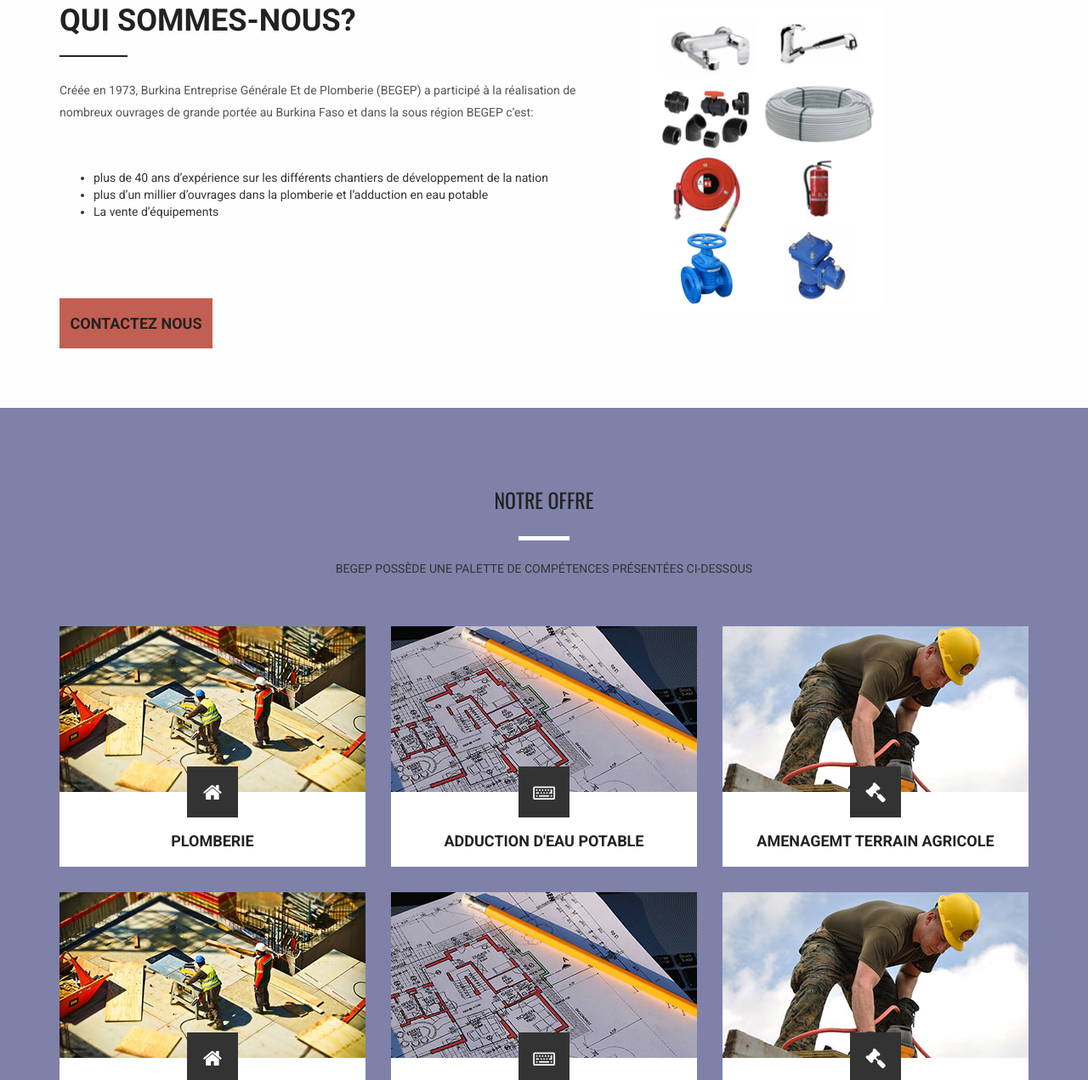
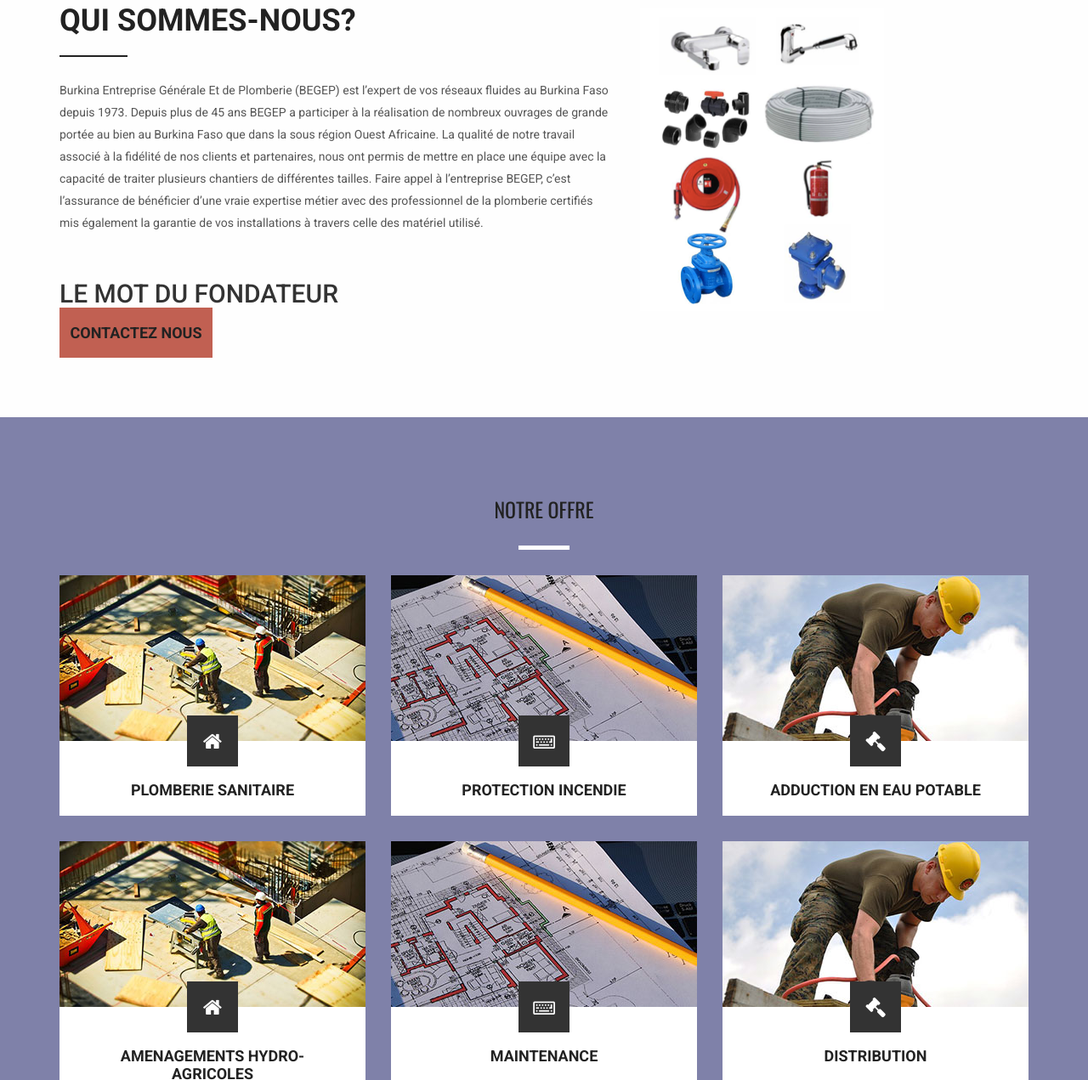
Before and after one commit to aissatarm/begep.github.io, a plain HTML site: page index.html in a window 1280 px wide. Shown: the part 983-2254 px from the top of the page at 85% size. Drawn offline with nearby package versions, Linux system fonts and the light colour scheme.

Commit message:
mes modif que papa a demandé

```diff
--- a/index.html
+++ b/index.html
@@ -5,7 +5,7 @@
     <meta http-equiv="X-UA-Compatible" content="IE=edge">
     <meta name="viewport" content="width=device-width, initial-scale=1">
 
-    <title>BEGEP le retour</title>
+    <title>BEGEP</title>
 
     <!-- Favicon -->
     <link rel="icon" href="images/favicon.png" type="image/x-icon" />
@@ -39,7 +39,7 @@
             <ul class="nav navbar-nav top_nav">
                 <li><a href="#"><i class="fa fa-phone"></i>+226 25 36 10 26</a></li>
                 <li><a href="#"><i class="fa fa-envelope-o"></i>info@begep.net</a></li>
-                <li><a href="#"><i class="fa fa-clock-o"></i>Du lundi au vendredi 07:30-12:30 / 13:00-15:00 - Samedi: 07:30-12:30</a></li>
+                <li><a href="#"><i class="fa fa-clock-o"></i>Du lundi au vendredi 07:30-15:30 - Samedi: 07:30-12:30</a></li>
             </ul>
             <ul class="nav navbar-nav navbar-right social_nav">
                 <li><a href="#"><i class="fa fa-facebook" aria-hidden="true"></i></a></li>
@@ -75,7 +75,7 @@
                     <span class="icon-bar"></span>
                     <span class="icon-bar"></span>
                     </button>
-                    <a class="navbar-brand" href="index.html"><img src="images/logo-3.jpg" alt=logo begep""></a>
+                    <a class="navbar-brand" href="index.html"><img src="images/Logo complet BEGEP 2.png" alt=logo begep""></a>
                 </div>
             </div>
 
@@ -102,10 +102,9 @@
             <div data-thumb="images/car3.jpg" data-src="images/car3.jpg">
                 <div class="camera_caption">
                    <div class="container">
-                        <h5 class=" wow fadeInUp animated">Bienvenue sur le site de</h5>
-                        <h3 class=" wow fadeInUp animated" data-wow-delay="0.5s">BEGEP</h3>
-                        <p class=" wow fadeInUp animated" data-wow-delay="0.8s">Burkina Entreprise Générale Et de Plomberie</p>
-                        <a class=" wow fadeInUp animated" data-wow-delay="1s" href="#">En savoir plus</a>
+                        <h5 visibility: hidden class=" wow fadeInUp animated">Bienvenue sur le site de</h5>
+                        <h3 visibility: hidden class=" wow fadeInUp animated" data-wow-delay="0.5s">BEGEP</h3>
+                        <p visibility: hidden class=" wow fadeInUp animated" data-wow-delay="0.8s">Burkina Entreprise Générale Et de Plomberie</p>
                    </div>
                 </div>
             </div>
@@ -177,16 +176,15 @@
                     <div class="subtittle">
                         <h2>QUI SOMMES-NOUS?</h2>
                     </div>
-                    <p>Créée en 1973, Burkina Entreprise Générale Et de Plomberie (BEGEP)
-                     a participé à la réalisation de nombreux ouvrages de grande portée
-                    au Burkina Faso et dans la sous région
-										BEGEP c’est:
-										<ul>
-										<li>plus de 40 ans d’expérience sur les différents chantiers de développement de la nation</li>
-										<li>plus d’un millier d’ouvrages dans la plomberie et l’adduction en eau potable</li>
-										<li>La vente d’équipements</li>
-										</ul>
+                    <p>Burkina Entreprise Générale Et de Plomberie (BEGEP) est l’expert de vos réseaux fluides au Burkina Faso depuis 1973. Depuis plus de 45 ans BEGEP a participer à la réalisation de nombreux ouvrages de grande portée au bien au Burkina Faso que dans la sous région Ouest Africaine.
+La qualité de notre travail associé à la fidélité de nos clients et partenaires, nous ont permis de mettre en place une équipe avec la capacité de traiter plusieurs chantiers de différentes tailles.
+
+Faire appel à l’entreprise BEGEP, c’est l’assurance de bénéficier d’une vraie expertise métier avec des professionnel de la plomberie certifiés mis également la garantie de vos installations à travers celle des matériel utilisé.
+
+
                                         </p>
+                                        <h2>LE MOT DU FONDATEUR</h2>
+
                     <a href="#" class="button_all">Contactez nous</a>
                 </div>
                 <div class="col-md-5 col-sm-6 about_client">
@@ -202,7 +200,7 @@
         <div class="container">
             <div class="tittle wow fadeInUp">
                 <h2>NOTRE OFFRE</h2>
-                <h4>BEGEP possède une palette de compétences présentées ci-dessous</h4>
+                 <h4 visibility: hidden> BEGEP possède une palette de compétences présentées ci-dessous</h4>
             </div>
             <div class="construction_iner">
             <div class="row">
@@ -212,7 +210,7 @@
                    </div>
                    <div class="cns-content">
                         <i class="fa fa-home" aria-hidden="true"></i>
-                        <a href="#">PLOMBERIE</a>
+                        <a href="#">PLOMBERIE SANITAIRE</a>
                    </div>
                 </div>
                 <div class="col-md-4 col-sm-6 construction">
@@ -221,7 +219,7 @@
                    </div>
                    <div class="cns-content">
                         <i class="fa fa-keyboard-o" aria-hidden="true"></i>
-                        <a href="#">ADDUCTION D'EAU POTABLE</a>
+                        <a href="#">PROTECTION INCENDIE</a>
                    </div>
                 </div>
                 <div class="col-md-4 col-sm-6 construction">
@@ -230,7 +228,7 @@
                    </div>
                    <div class="cns-content">
                         <i class="fa fa-gavel" aria-hidden="true"></i>
-                        <a href="#">AMENAGEMT TERRAIN AGRICOLE</a>
+                        <a href="#">ADDUCTION EN EAU POTABLE</a>
                    </div>
                 </div>
             </div>
@@ -241,7 +239,7 @@
                    </div>
                    <div class="cns-content">
                         <i class="fa fa-home" aria-hidden="true"></i>
-                        <a href="#">MAINTENANCE</a>
+                        <a href="#"> AMENAGEMENTS HYDRO-AGRICOLES</a>
                    </div>
                 </div>
                 <div class="col-md-4 col-sm-6 construction">
@@ -250,7 +248,7 @@
                    </div>
                    <div class="cns-content">
                         <i class="fa fa-keyboard-o" aria-hidden="true"></i>
-                        <a href="#">DISTRIBUTION</a>
+                        <a href="#">MAINTENANCE</a>
                    </div>
                 </div>
                 <div class="col-md-4 col-sm-6 construction">
@@ -259,7 +257,7 @@
                    </div>
                    <div class="cns-content">
                         <i class="fa fa-gavel" aria-hidden="true"></i>
-                        <a href="#">PROTECTION INCENDIE</a>
+                        <a href="#">DISTRIBUTION</a>
                    </div>
                 </div>
             </div>
```
Also changed, not shown: images/Logo complet BEGEP.png (added). Lines whose indentation alone changed are shown as unchanged.
